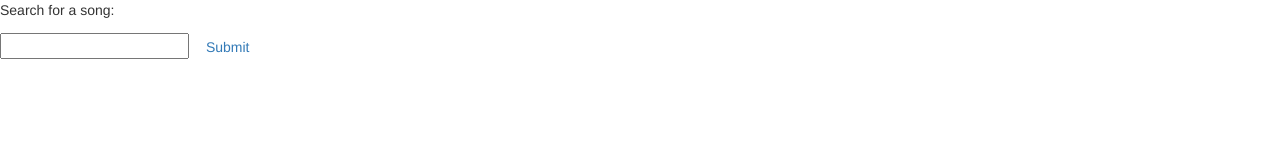
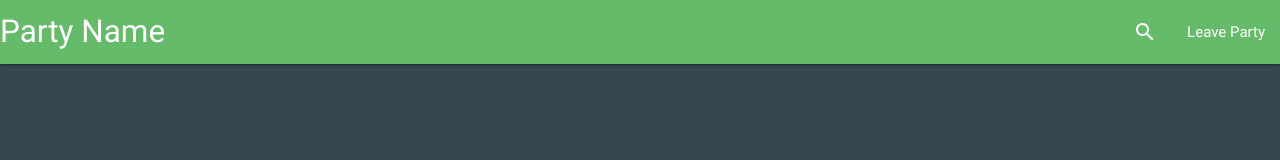
Before and after one commit to jonhiggins15/Prtify-WebApp, a plain HTML site: page main.html in a window 1280 px wide. Drawn offline with nearby package versions, Linux system fonts and the light colour scheme; no server answers.

Commit message:
Working on main.html

```diff
--- a/main.html
+++ b/main.html
@@ -4,8 +4,10 @@
 <head>
   <title>Partify</title>
   <meta name="viewport" content="width=device-width, initial-scale=1">
+  <link href="https://fonts.googleapis.com/icon?family=Material+Icons" rel="stylesheet">
   <link rel="viewport" type="text/css" href="main.css">
-  <link rel="stylesheet" href="https://maxcdn.bootstrapcdn.com/bootstrap/3.3.7/css/bootstrap.min.css">
+  <link href="materialize.min.css" rel="stylesheet">
+  <link rel="stylesheet" href="theme.css">
   <script src="https://www.gstatic.com/firebasejs/4.6.1/firebase.js"></script>
   <script>
     // Initialize Firebase
@@ -19,29 +21,26 @@
     };
     firebase.initializeApp(config);
   </script>
-  <script src="https://ajax.googleapis.com/ajax/libs/jquery/3.1.1/jquery.min.js"></script>
-  <script src="https://maxcdn.bootstrapcdn.com/bootstrap/3.3.7/js/bootstrap.min.js"></script>
-  <!-- <script src="https://ajax.googleapis.com/ajax/libs/angularjs/1.6.4/angular.min.js"></script> -->
-  <!-- <script src="https://cdn.firebase.com/libs/angularfire/2.3.0/angularfire.min.js"></script> -->
-  <script src="main.js"></script>
-  <script src="lastfmSearch.js"></script>
 </head>
 <header>
-
+    <nav class="green lighten-1">
+        <div class="nav-wrapper">
+            <a href="#!" class="brand-logo">Party Name</a>
+            <ul class="right hide-on-med-and-down">
+                <li><a href="sass.html"><i class="material-icons">search</i></a></li>
+                <li><a href="index.html">Leave Party</a></li>
+            </ul>
+        </div>
+    </nav>
 </header>
 
 <body>
-  <div>
-    <p>
-      Search for a song:
-    </p>
-    <input type="text" name="songName">
-    <a class="btn" value="submit" onclick="httpGet()">Submit</a>
-    <div id="result">
-    </div>
 
-    </form>
-  </div>
+
+  <script src="https://ajax.googleapis.com/ajax/libs/jquery/3.1.1/jquery.min.js"></script>
+  <script src="materialize.min.js"></script>
+  <!--<script src="main.js"></script>-->
+  <script src="lastfmSearch.js"></script>
 
 </body>
 
```
Also changed, not shown: index.html (+2 -2 lines).
